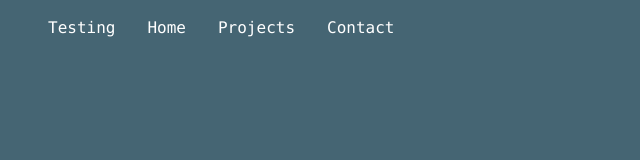
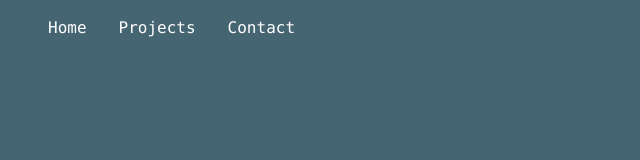
Before and after one commit to kainoa-borg/kb-portfolio, a Next.js app: page /contact in a window 1280 px wide. Shown: the top 160 px of the page, without its empty margins (0-640 px from the left). Built offline with nearby package versions, Linux system fonts and the light colour scheme.

Commit message:
force rebuild

```diff
--- a/src/app/layout.js
+++ b/src/app/layout.js
@@ -21,7 +21,6 @@ export default function RootLayout({ children }) {
         {/* Navbar Div */}
         <div className='absolute z-10 w-1/2 h-12 items-center bg-[#456573]'>
             <ul className='flex ml-8'>
-              <li><Link href='/'><button className='nav-button'>Testing</button></Link></li>
               <li><Link href='/home'><button className='nav-button'>Home</button></Link></li>
               <li><Link href='/projects'><button className='nav-button'>Projects</button></Link></li>
               <li><Link href='/contact'><button className='nav-button'>Contact</button></Link></li>
```
Also changed, not shown: src/app/projects/page.js (+0 -1 lines).
